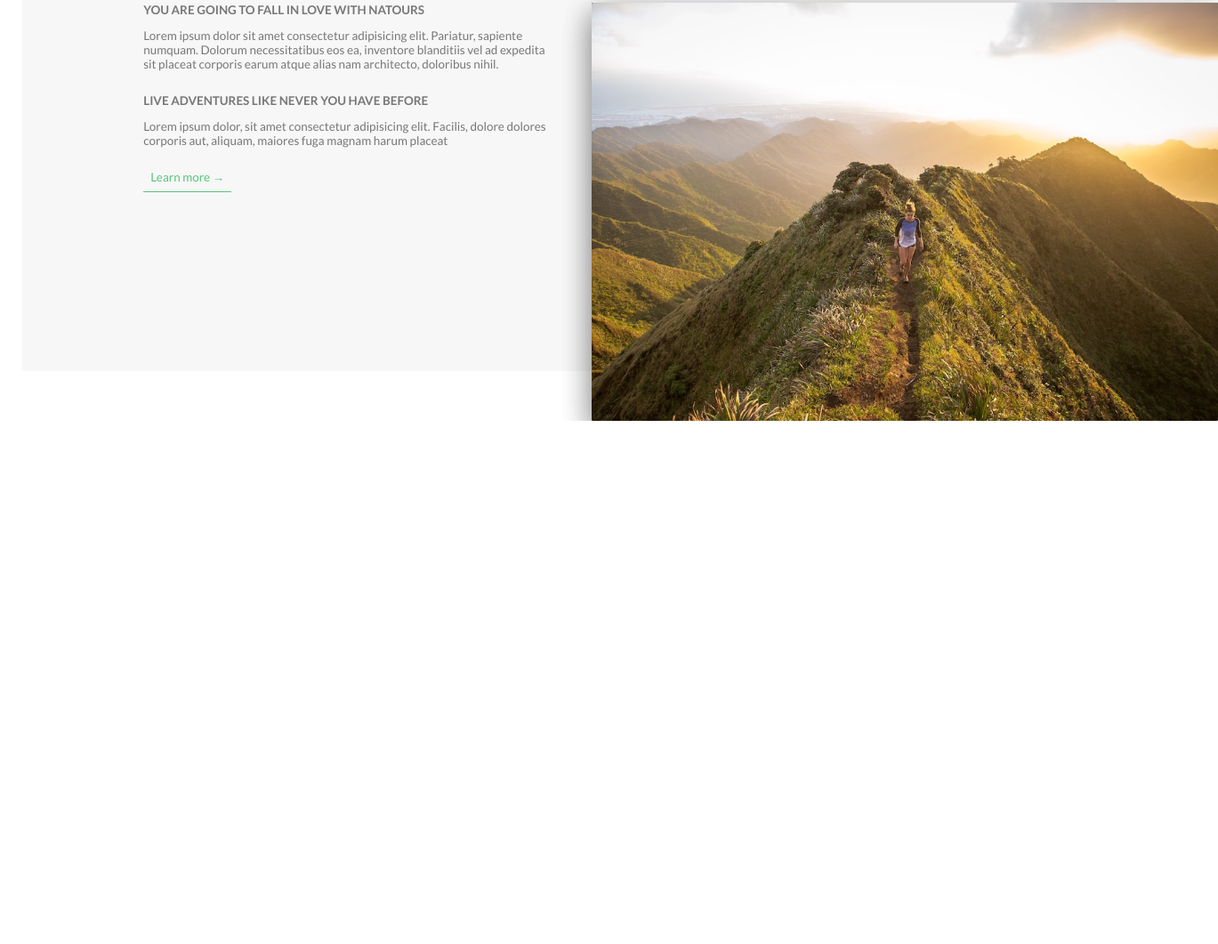
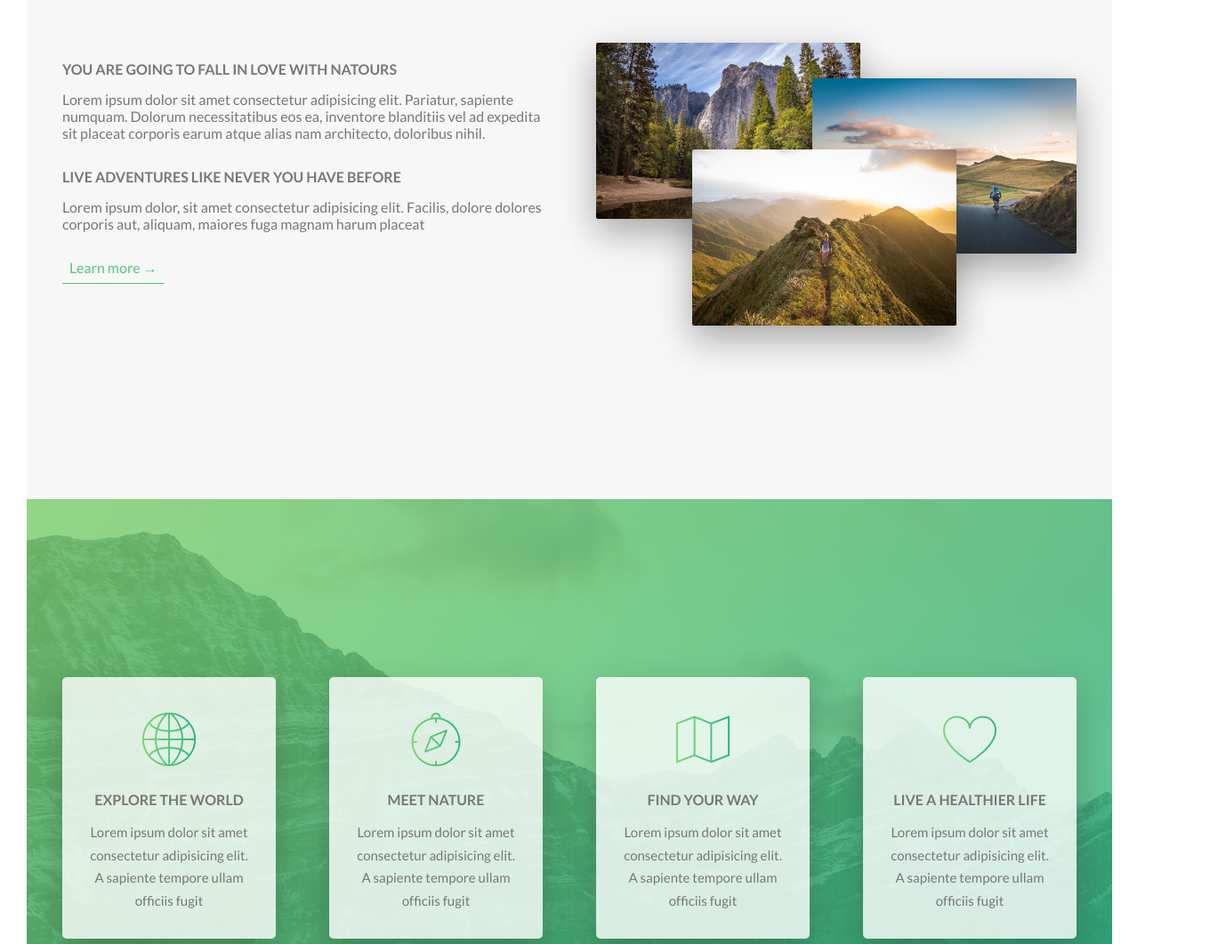
Before and after one commit to aijaa/advanced-css, a website: page index.html in a window 1280 px wide. Shown: the part 934-1995 px from the top of the page at 89% size, 1369 px wide, since content can reach past the window. Before the commit the page ends 1407 px from the top, so only its background shows below. Drawn offline with Linux system fonts and the light colour scheme.

Commit message:
features done

```diff
--- /dev/null
+++ b/css/icon-font.css
@@ -0,0 +1,445 @@
+@charset "UTF-8";
+
+@font-face {
+  font-family: "linea-basic-10";
+  src:url("fonts/linea-basic-10.eot");
+  src:url("fonts/linea-basic-10.eot?#iefix") format("embedded-opentype"),
+    url("fonts/linea-basic-10.woff") format("woff"),
+    url("fonts/linea-basic-10.ttf") format("truetype"),
+    url("fonts/linea-basic-10.svg#linea-basic-10") format("svg");
+  font-weight: normal;
+  font-style: normal;
+
+}
+
+[data-icon]:before {
+  font-family: "linea-basic-10" !important;
+  content: attr(data-icon);
+  font-style: normal !important;
+  font-weight: normal !important;
+  font-variant: normal !important;
+  text-transform: none !important;
+  speak: none;
+  line-height: 1;
+  -webkit-font-smoothing: antialiased;
+  -moz-osx-font-smoothing: grayscale;
+}
+
+[class^="icon-"]:before,
+[class*=" icon-"]:before {
+  font-family: "linea-basic-10" !important;
+  font-style: normal !important;
+  font-weight: normal !important;
+  font-variant: normal !important;
+  text-transform: none !important;
+  speak: none;
+  line-height: 1;
+  -webkit-font-smoothing: antialiased;
+  -moz-osx-font-smoothing: grayscale;
+}
+
+.icon-basic-accelerator:before {
+  content: "a";
+}
+.icon-basic-alarm:before {
+  content: "b";
+}
+.icon-basic-anchor:before {
+  content: "c";
+}
+.icon-basic-anticlockwise:before {
+  content: "d";
+}
+.icon-basic-archive:before {
+  content: "e";
+}
+.icon-basic-archive-full:before {
+  content: "f";
+}
+.icon-basic-ban:before {
+  content: "g";
+}
+.icon-basic-battery-charge:before {
+  content: "h";
+}
+.icon-basic-battery-empty:before {
+  content: "i";
+}
+.icon-basic-battery-full:before {
+  content: "j";
+}
+.icon-basic-battery-half:before {
+  content: "k";
+}
+.icon-basic-bolt:before {
+  content: "l";
+}
+.icon-basic-book:before {
+  content: "m";
+}
+.icon-basic-book-pen:before {
+  content: "n";
+}
+.icon-basic-book-pencil:before {
+  content: "o";
+}
+.icon-basic-bookmark:before {
+  content: "p";
+}
+.icon-basic-calculator:before {
+  content: "q";
+}
+.icon-basic-calendar:before {
+  content: "r";
+}
+.icon-basic-cards-diamonds:before {
+  content: "s";
+}
+.icon-basic-cards-hearts:before {
+  content: "t";
+}
+.icon-basic-case:before {
+  content: "u";
+}
+.icon-basic-chronometer:before {
+  content: "v";
+}
+.icon-basic-clessidre:before {
+  content: "w";
+}
+.icon-basic-clock:before {
+  content: "x";
+}
+.icon-basic-clockwise:before {
+  content: "y";
+}
+.icon-basic-cloud:before {
+  content: "z";
+}
+.icon-basic-clubs:before {
+  content: "A";
+}
+.icon-basic-compass:before {
+  content: "B";
+}
+.icon-basic-cup:before {
+  content: "C";
+}
+.icon-basic-diamonds:before {
+  content: "D";
+}
+.icon-basic-display:before {
+  content: "E";
+}
+.icon-basic-download:before {
+  content: "F";
+}
+.icon-basic-exclamation:before {
+  content: "G";
+}
+.icon-basic-eye:before {
+  content: "H";
+}
+.icon-basic-eye-closed:before {
+  content: "I";
+}
+.icon-basic-female:before {
+  content: "J";
+}
+.icon-basic-flag1:before {
+  content: "K";
+}
+.icon-basic-flag2:before {
+  content: "L";
+}
+.icon-basic-floppydisk:before {
+  content: "M";
+}
+.icon-basic-folder:before {
+  content: "N";
+}
+.icon-basic-folder-multiple:before {
+  content: "O";
+}
+.icon-basic-gear:before {
+  content: "P";
+}
+.icon-basic-geolocalize-01:before {
+  content: "Q";
+}
+.icon-basic-geolocalize-05:before {
+  content: "R";
+}
+.icon-basic-globe:before {
+  content: "S";
+}
+.icon-basic-gunsight:before {
+  content: "T";
+}
+.icon-basic-hammer:before {
+  content: "U";
+}
+.icon-basic-headset:before {
+  content: "V";
+}
+.icon-basic-heart:before {
+  content: "W";
+}
+.icon-basic-heart-broken:before {
+  content: "X";
+}
+.icon-basic-helm:before {
+  content: "Y";
+}
+.icon-basic-home:before {
+  content: "Z";
+}
+.icon-basic-info:before {
+  content: "0";
+}
+.icon-basic-ipod:before {
+  content: "1";
+}
+.icon-basic-joypad:before {
+  content: "2";
+}
+.icon-basic-key:before {
+  content: "3";
+}
+.icon-basic-keyboard:before {
+  content: "4";
+}
+.icon-basic-laptop:before {
+  content: "5";
+}
+.icon-basic-life-buoy:before {
+  content: "6";
+}
+.icon-basic-lightbulb:before {
+  content: "7";
+}
+.icon-basic-link:before {
+  content: "8";
+}
+.icon-basic-lock:before {
+  content: "9";
+}
+.icon-basic-lock-open:before {
+  content: "!";
+}
+.icon-basic-magic-mouse:before {
+  content: "\"";
+}
+.icon-basic-magnifier:before {
+  content: "#";
+}
+.icon-basic-magnifier-minus:before {
+  content: "$";
+}
+.icon-basic-magnifier-plus:before {
+  content: "%";
+}
+.icon-basic-mail:before {
+  content: "&";
+}
+.icon-basic-mail-multiple:before {
+  content: "'";
+}
+.icon-basic-mail-open:before {
+  content: "(";
+}
+.icon-basic-mail-open-text:before {
+  content: ")";
+}
+.icon-basic-male:before {
+  content: "*";
+}
+.icon-basic-map:before {
+  content: "+";
+}
+.icon-basic-message:before {
+  content: ",";
+}
+.icon-basic-message-multiple:before {
+  content: "-";
+}
+.icon-basic-message-txt:before {
+  content: ".";
+}
+.icon-basic-mixer2:before {
+  content: "/";
+}
+.icon-basic-mouse:before {
+  content: ":";
+}
+.icon-basic-notebook:before {
+  content: ";";
+}
+.icon-basic-notebook-pen:before {
+  content: "<";
+}
+.icon-basic-notebook-pencil:before {
+  content: "=";
+}
+.icon-basic-paperplane:before {
+  content: ">";
+}
+.icon-basic-pencil-ruler:before {
+  content: "?";
+}
+.icon-basic-pencil-ruler-pen:before {
+  content: "@";
+}
+.icon-basic-photo:before {
+  content: "[";
+}
+.icon-basic-picture:before {
+  content: "]";
+}
+.icon-basic-picture-multiple:before {
+  content: "^";
+}
+.icon-basic-pin1:before {
+  content: "_";
+}
+.icon-basic-pin2:before {
+  content: "`";
+}
+.icon-basic-postcard:before {
+  content: "{";
+}
+.icon-basic-postcard-multiple:before {
+  content: "|";
+}
+.icon-basic-printer:before {
+  content: "}";
+}
+.icon-basic-question:before {
+  content: "~";
+}
+.icon-basic-rss:before {
+  content: "\\";
+}
+.icon-basic-server:before {
+  content: "\e000";
+}
+.icon-basic-server2:before {
+  content: "\e001";
+}
+.icon-basic-server-cloud:before {
+  content: "\e002";
+}
+.icon-basic-server-download:before {
+  content: "\e003";
+}
+.icon-basic-server-upload:before {
+  content: "\e004";
+}
+.icon-basic-settings:before {
+  content: "\e005";
+}
+.icon-basic-share:before {
+  content: "\e006";
+}
+.icon-basic-sheet:before {
+  content: "\e007";
+}
+.icon-basic-sheet-multiple:before {
+  content: "\e008";
+}
+.icon-basic-sheet-pen:before {
+  content: "\e009";
+}
+.icon-basic-sheet-pencil:before {
+  content: "\e00a";
+}
+.icon-basic-sheet-txt:before {
+  content: "\e00b";
+}
+.icon-basic-signs:before {
+  content: "\e00c";
+}
+.icon-basic-smartphone:before {
+  content: "\e00d";
+}
+.icon-basic-spades:before {
+  content: "\e00e";
+}
+.icon-basic-spread:before {
+  content: "\e00f";
+}
+.icon-basic-spread-bookmark:before {
+  content: "\e010";
+}
+.icon-basic-spread-text:before {
+  content: "\e011";
+}
+.icon-basic-spread-text-bookmark:before {
+  content: "\e012";
+}
+.icon-basic-star:before {
+  content: "\e013";
+}
+.icon-basic-tablet:before {
+  content: "\e014";
+}
+.icon-basic-target:before {
+  content: "\e015";
+}
+.icon-basic-todo:before {
+  content: "\e016";
+}
+.icon-basic-todo-pen:before {
+  content: "\e017";
+}
+.icon-basic-todo-pencil:before {
+  content: "\e018";
+}
+.icon-basic-todo-txt:before {
+  content: "\e019";
+}
+.icon-basic-todolist-pen:before {
+  content: "\e01a";
+}
+.icon-basic-todolist-pencil:before {
+  content: "\e01b";
+}
+.icon-basic-trashcan:before {
+  content: "\e01c";
+}
+.icon-basic-trashcan-full:before {
+  content: "\e01d";
+}
+.icon-basic-trashcan-refresh:before {
+  content: "\e01e";
+}
+.icon-basic-trashcan-remove:before {
+  content: "\e01f";
+}
+.icon-basic-upload:before {
+  content: "\e020";
+}
+.icon-basic-usb:before {
+  content: "\e021";
+}
+.icon-basic-video:before {
+  content: "\e022";
+}
+.icon-basic-watch:before {
+  content: "\e023";
+}
+.icon-basic-webpage:before {
+  content: "\e024";
+}
+.icon-basic-webpage-img-txt:before {
+  content: "\e025";
+}
+.icon-basic-webpage-multiple:before {
+  content: "\e026";
+}
+.icon-basic-webpage-txt:before {
+  content: "\e027";
+}
+.icon-basic-world:before {
+  content: "\e028";
+}
--- a/index.html
+++ b/index.html
@@ -6,6 +6,7 @@
 
         <link href="https://fonts.googleapis.com/css?family=Lato:100,300,400,700,900" rel="stylesheet">
         <!-- <link rel="stylesheet" href="css/icon-font.css"> -->
+        <link rel="stylesheet" href="css/icon-font.css">
         <link rel="stylesheet" href="css/style.css">
         <link rel="shortcut icon" type="image/png" href="img/favicon.png">
 
@@ -24,7 +25,7 @@
                 <a href="#" class="btn btn-white">Discover our tools</a>
             </div>
         </header>
-
+        <main>
             <section class="section-about">
                 <div class="u-center-text u-margin-bottom-big">
                     <h2 class="heading-secondary">
@@ -49,17 +50,57 @@
                         </p>
                         <a href="#" class="btn-text">Learn more &rarr;</a>
                     </div>
-
                     <div class="col-1-of-2">
-                    <div class="compostion">
-                        <img src="img/nat-1-large.jpg" alt="photo 1" class="composition__photo composition__photo--p1">
-                        <img src="img/nat-2-large.jpg" alt="photo 2" class="composition__photo composition__photo--p2">
-                        <img src="img/nat-3-large.jpg" alt="photo 3" class="composition__photo composition__photo--p3">
+                        <div class="composition">
+                            <img src="img/nat-1-large.jpg" alt="Photo 1" class="composition__photo composition__photo--p1">
+                            <img src="img/nat-2-large.jpg" alt="Photo 2" class="composition__photo composition__photo--p2">
+                            <img src="img/nat-3-large.jpg" alt="Photo 3" class="composition__photo composition__photo--p3">
                         </div>
                     </div>
                 </div>
+            </section>
 
+            <section class="section-features">
+                <div class="row">
+                    <div class="col-1-of-4">
+                        <div class="feature-box">
+                            <i class="feature-box__icon icon-basic-world"></i>
+                            <h3 class="heading-teritiary u-margin-bottom-sm">Explore the world</h3>
+                            <p class="feature-box__text">
+                                Lorem ipsum dolor sit amet consectetur adipisicing elit. A sapiente tempore ullam officiis fugit
+                            </p>
+                        </div>
+                    </div>
+                    <div class="col-1-of-4">
+                        <div class="feature-box">
+                            <i class="feature-box__icon icon-basic-compass"></i>
+                            <h3 class="heading-teritiary u-margin-bottom-sm">meet nature</h3>
+                            <p class="feature-box__text">
+                                Lorem ipsum dolor sit amet consectetur adipisicing elit. A sapiente tempore ullam officiis fugit
+                            </p>
+                        </div>
+                    </div>
+                    <div class="col-1-of-4">
+                        <div class="feature-box">
+                            <i class="feature-box__icon icon-basic-map"></i>
+                            <h3 class="heading-teritiary u-margin-bottom-sm">find your way</h3>
+                            <p class="feature-box__text">
+                                Lorem ipsum dolor sit amet consectetur adipisicing elit. A sapiente tempore ullam officiis fugit
+                            </p>
+                        </div>
+                    </div>
+                    <div class="col-1-of-4">
+                        <div class="feature-box">
+                            <i class="feature-box__icon icon-basic-heart"></i>
+                            <h3 class="heading-teritiary u-margin-bottom-sm">live a healthier life</h3>
+                            <p class="feature-box__text">
+                                Lorem ipsum dolor sit amet consectetur adipisicing elit. A sapiente tempore ullam officiis fugit
+                            </p>
+                        </div>
+                    </div>
+                </div>
             </section>
+        </main>
 
         <!-- <section class="grid-test">
             <div class="row">
--- a/sass/abstracts/_variables.scss
+++ b/sass/abstracts/_variables.scss
@@ -4,8 +4,8 @@
 $color-primary-light:#7ed56f;
 $color-primary-dark:#28b485;
 $color-grey-dark:#777777;
-$color-black:#000;
-$color-white:#fff;
+$color-black:#2c2c2e;
+$color-white:rgb(255, 255, 255);
 $color-grey-light-1:#f7f7f7;
 
 //font
--- a/sass/base/_base.scss
+++ b/sass/base/_base.scss
@@ -4,7 +4,7 @@
     box-sizing: border-box;
 }
 html{
-    font-size: 52.5%;
+    font-size: 62.5%;
 }
 body{
     font-family: 'Lato', sans-serif;
--- a/sass/components/_composition.scss
+++ b/sass/components/_composition.scss
@@ -1,10 +1,41 @@
-.composition{
+.composition {
     position: relative;
 
-    &__photo{
+    &__photo {
         width: 55%;
+        box-shadow: 0 1.5rem 4rem rgba($color-black, .4);
         border-radius: 2px;
-        box-shadow: 0 1.5rem 4rem rgba(0, 0, 0, 0.2);
         position: absolute;
+        z-index: 10;
+        transition: all .2s;
+        outline-offset: 2rem;
+
+        &--p1 {
+            left: 0;
+            top: -2rem;
+        }
+
+        &--p2 {
+            right: 0;
+            top: 2rem;
+        }
+
+        &--p3 {
+            left: 20%;
+            top: 10rem;
+        }
+
+        &:hover {
+            outline: 1.5rem solid $color-primary;
+            transform: scale(1.05) translateY(-.5rem);
+            box-shadow: 0 2.5rem 4rem rgba($color-black, .5);
+            z-index: 20;
+        }
+
     }
+
+    &:hover &__photo:not(:hover) {
+        transform: scale(.95);
+    }
+    //composition:hover composition__photo:not(:hover) {
 }
--- /dev/null
+++ b/sass/components/_feature-box.scss
@@ -0,0 +1,25 @@
+.feature-box{
+    background-color: rgba($color-white,.8);
+    padding: 3rem;
+    text-align: center;
+    font-size: 1.5rem;
+    border-radius: 5px;
+    box-shadow: 0 1.6rem 4rem rgba( $color-black, 0.3);
+    transition: transform 0.4s;
+    &__icon{
+        font-size: 6rem;
+        display: inline-block;
+        margin-bottom: 1.5rem;
+        margin-top: 1rem;
+        background-image: linear-gradient(to right, $color-primary-light, $color-primary-dark);
+        -webkit-background-clip: text;
+        color: transparent;
+    }
+    &:hover{
+        transform: translateY(-1.5rem) scale(1.03);
+    }
+    &__text{
+        // letter-spacing: 200%;
+        line-height: 170%;
+    }
+}
--- a/sass/main.scss
+++ b/sass/main.scss
@@ -22,3 +22,4 @@
 
 @import "components/buttons";
 @import "components/composition";
+@import "components/feature-box";
--- a/sass/pages/_home.scss
+++ b/sass/pages/_home.scss
@@ -3,3 +3,12 @@
     padding: 25rem 0;
     margin-top: -20vh;
 }
+
+.section-features{
+    padding: 20rem 0 ;
+    background-image: linear-gradient(
+        to right bottom,
+        rgba($color-primary-light,0.8),
+        rgba($color-primary-dark,0.8)
+    ), url(../img/nat-4.jpg);
+}
```
Also changed, not shown: package.json (+10 -1 lines), sass/base/_typography.scss (+9 -0 lines), sass/layouts/_grid.scss (+18 -19 lines), css/fonts/linea-basic-10.ttf (added), css/fonts/linea-basic-10.woff (added), css/style.css, 4 other files. Lines whose indentation alone changed are shown as unchanged.
